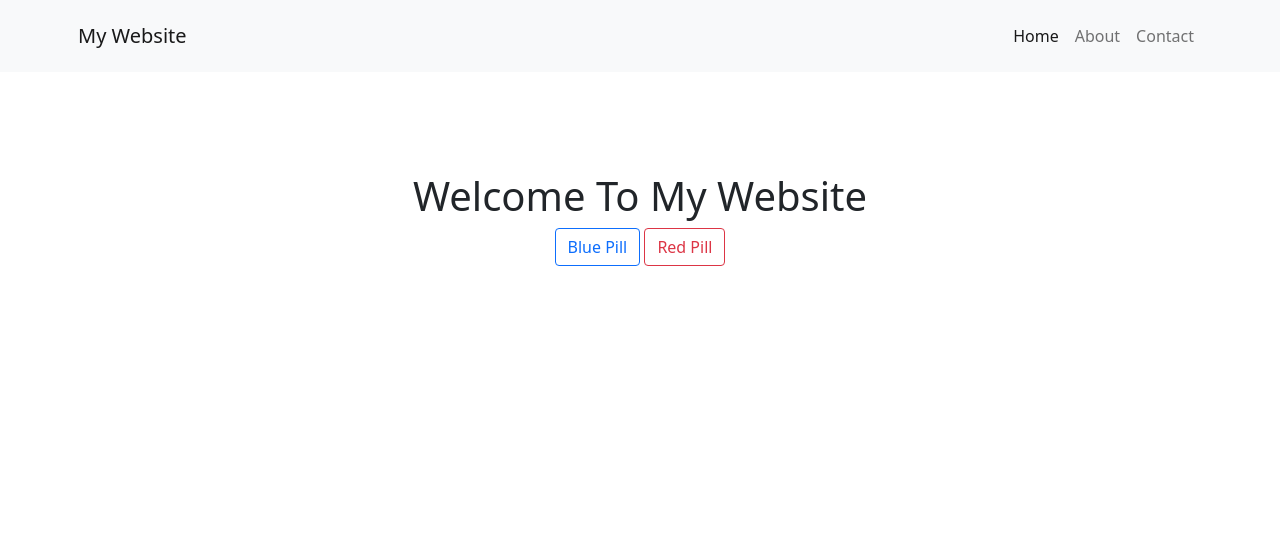
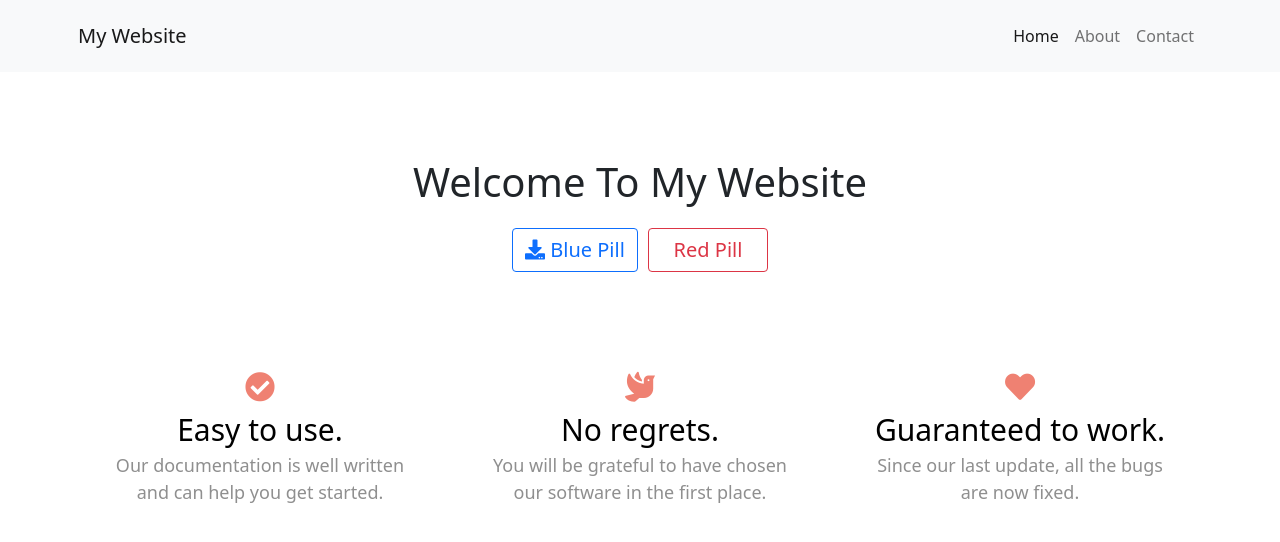
Before and after one commit to tact1m4n3/MyWebsite, a plain HTML site: page index.html in a window 1280 px wide. Drawn offline with nearby package versions, Linux system fonts and the light colour scheme.

Commit message:
new thing

```diff
--- a/css/style.css
+++ b/css/style.css
@@ -1,7 +1,109 @@
-.my-container {
+.my-header {
     display: flex;
-    padding: 100px;
+    padding: 80px 3vw;
     flex-direction: column;
     justify-content: center;
     align-items: center;
 }
+
+.my-header button {
+    margin: 0 3px;
+}
+
+@media screen and (min-width: 1000px) {
+    .my-header p {
+        font-size: 40px;
+    }
+
+    .my-header button {
+        min-width: 120px;
+        font-size: 20px;
+    }
+}
+
+@media screen and (max-width: 1000px) {
+    .my-header p {
+        font-size: 35px;
+    }
+
+    .my-header button {
+        min-width: 100px;
+        font-size: 18px;
+    }
+}
+
+@media screen and (max-width: 600px) {
+    .my-header p {
+        font-size: 30px;
+    }
+
+    .my-header button {
+        min-width: 80px;
+        font-size: 15px;
+    }
+}
+
+@media screen and (max-width: 400px) {
+    .my-header p {
+        font-size: 20px;
+    }
+
+    .my-header button {
+        min-width: 70px;
+        font-size: 13px;
+    }
+}
+
+.my-features-item {
+    display: flex;
+    flex-direction: column;
+    align-items: center;
+    text-align: center;
+    padding: 15px;
+}
+
+.my-features-item-logo {
+    color: #ef8172;
+    padding: 5px;
+}
+
+.my-features-item-title {
+    color: black;
+    margin-bottom: 0;
+}
+
+.my-features-item-desc {
+    color: #8f8f8f;
+}
+
+@media screen and (min-width: 600px) {
+    .my-features-item-logo {
+        font-size: 30px;
+    }
+
+    .my-features-item-title {
+        max-width: 300px;
+        font-size: 30px;
+    }
+
+    .my-features-item-desc {
+        max-width: 300px;
+        font-size: 18px;
+    }
+}
+
+@media screen and (max-width: 600px) {
+    .my-features-item-logo {
+        font-size: 25px;
+    }
+
+    .my-features-item-title {
+        max-width: 250px;
+        font-size: 25px;
+    }
+
+    .my-features-item-desc {
+        max-width: 250px;
+        font-size: 15px;
+    }
+}
--- a/index.html
+++ b/index.html
@@ -5,6 +5,7 @@
     <title>MyWebsite</title>
     <meta name="viewport" content="width=device-width, initial-scale=1.0">
     <link href="https://cdn.jsdelivr.net/npm/bootstrap@5.1.3/dist/css/bootstrap.min.css" rel="stylesheet" integrity="sha384-1BmE4kWBq78iYhFldvKuhfTAU6auU8tT94WrHftjDbrCEXSU1oBoqyl2QvZ6jIW3" crossorigin="anonymous">
+    <link rel="stylesheet" href="https://pro.fontawesome.com/releases/v5.10.0/css/all.css" integrity="sha384-AYmEC3Yw5cVb3ZcuHtOA93w35dYTsvhLPVnYs9eStHfGJvOvKxVfELGroGkvsg+p" crossorigin="anonymous">
     <link rel="stylesheet" href="css/style.css">
 </head>
 <body>
@@ -30,11 +31,31 @@
         </div>
     </nav>
 
-    <div class="my-container">
-        <h1>Welcome To My Website</h1>
+    <div class="my-header">
+        <p>Welcome To My Website</p>
         <div>
-            <btn class="btn btn-outline-primary">Blue Pill</btn>
-            <btn class="btn btn-outline-danger">Red Pill</btn>
+            <button class="btn btn-outline-primary"><i class="fas fa-download"></i> Blue Pill</button>
+            <button class="btn btn-outline-danger">Red Pill</button>
+        </div>
+    </div>
+
+    <div class="container">
+        <div class="row">
+            <div class="my-features-item col-lg-4 col-sm-12">
+                <i class="my-features-item-logo fas fa-check-circle"></i>
+                <p class="my-features-item-title">Easy to use.</p>
+                <p class="my-features-item-desc">Our documentation is well written and can help you get started.</p>
+            </div>
+            <div class="my-features-item col-lg-4 col-sm-12">
+                <i class="my-features-item-logo fas fa-dove"></i>
+                <p class="my-features-item-title">No regrets.</p>
+                <p class="my-features-item-desc">You will be grateful to have chosen our software in the first place.</p>
+            </div>
+            <div class="my-features-item col-lg-4 col-sm-12">
+                <i class="my-features-item-logo fas fa-heart"></i>
+                <p class="my-features-item-title">Guaranteed to work.</p>
+                <p class="my-features-item-desc">Since our last update, all the bugs are now fixed.</p>
+            </div>
         </div>
     </div>
 
```
